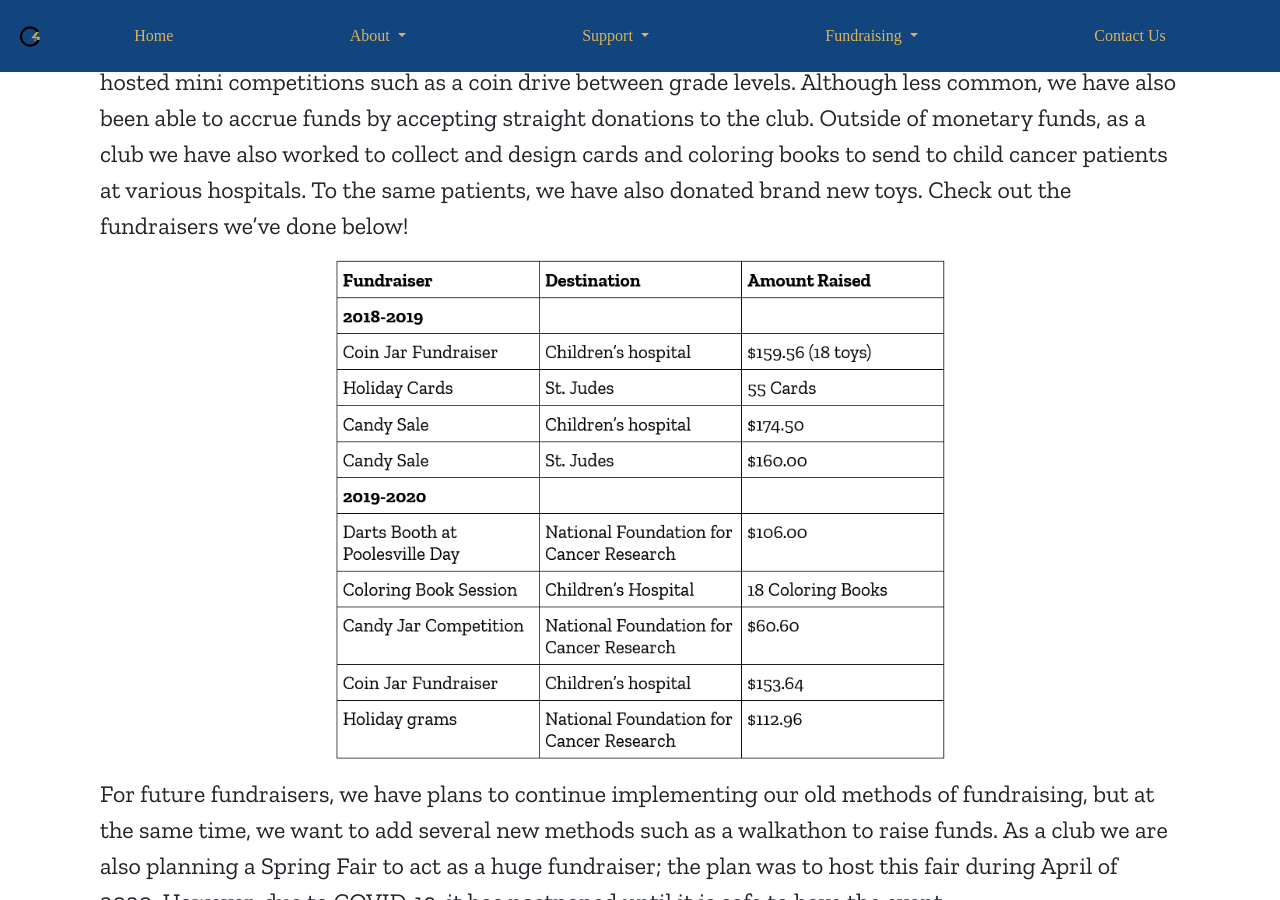
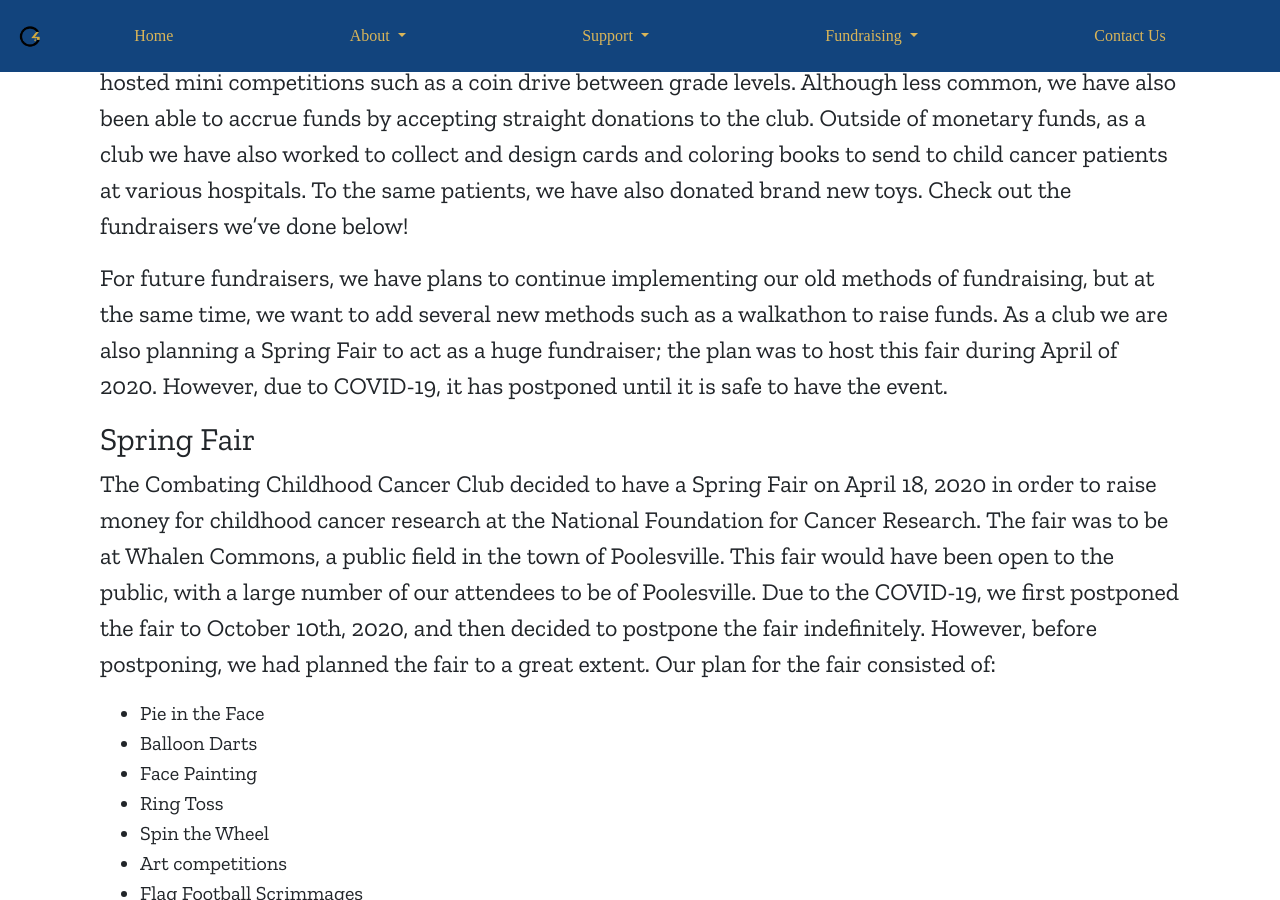
Before and after one commit to C4org/C4org.github.io, a Jekyll site: the page built from fundraising/index.md, in a window 1280 px wide and 900 px high, scrolled down 445 px. Built offline with Jekyll 4.4.1, drawn with Linux system fonts in a browser that asks for light colours; some web fonts are replaced.

Commit message:
Support and Fundraiser fixes

```diff
--- a/fundraising/index.md
+++ b/fundraising/index.md
@@ -11,10 +11,6 @@ As a group, the C4 club is dedicated to hosting fundraisers in the local communi
 ## General Fundraisers
 
 The main fundraising method of the C4 club resolves around selling goods at the school. We have had holiday-themed sales in which we sold items associated with Valentines, Christmas, etc. We have also hosted mini competitions such as a coin drive between grade levels. Although less common, we have also been able to accrue funds by accepting straight donations to the club. Outside of monetary funds, as a club we have also worked to collect and design cards and coloring books to send to child cancer patients at various hospitals. To the same patients, we have also donated brand new toys. Check out the fundraisers we've done below!
-
-<p align="center">
-  <img width="auto" height="500" src="/img/Fundraiser%20Table.png">
-</p>
 
 For future fundraisers, we have plans to continue implementing our old methods of fundraising, but at the same time, we want to add several new methods such as a walkathon to raise funds. As a club we are also planning a Spring Fair to act as a huge fundraiser; the plan was to host this fair during April of 2020. However, due to COVID-19, it has postponed until it is safe to have the event.
 
```
Also changed, not shown: support/index.md (+1 -3 lines).
